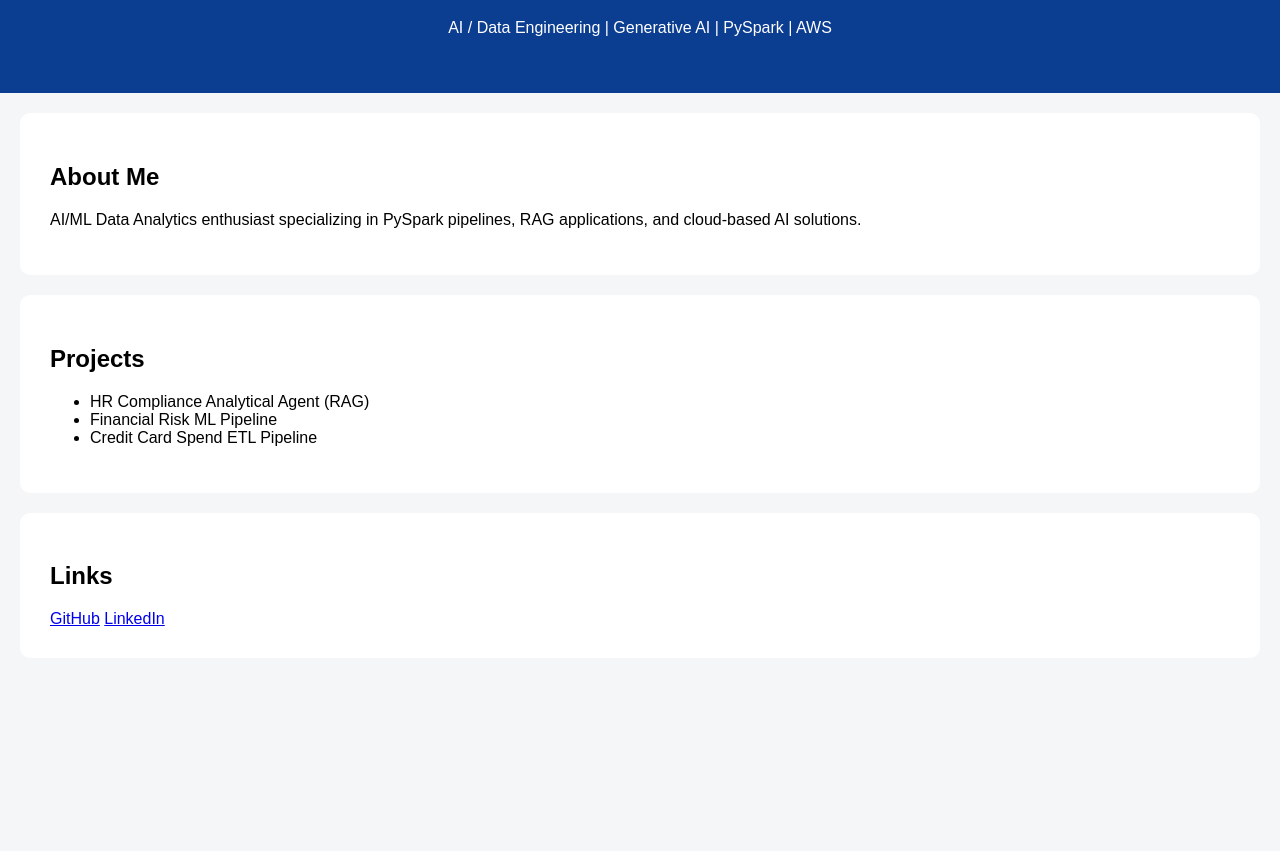
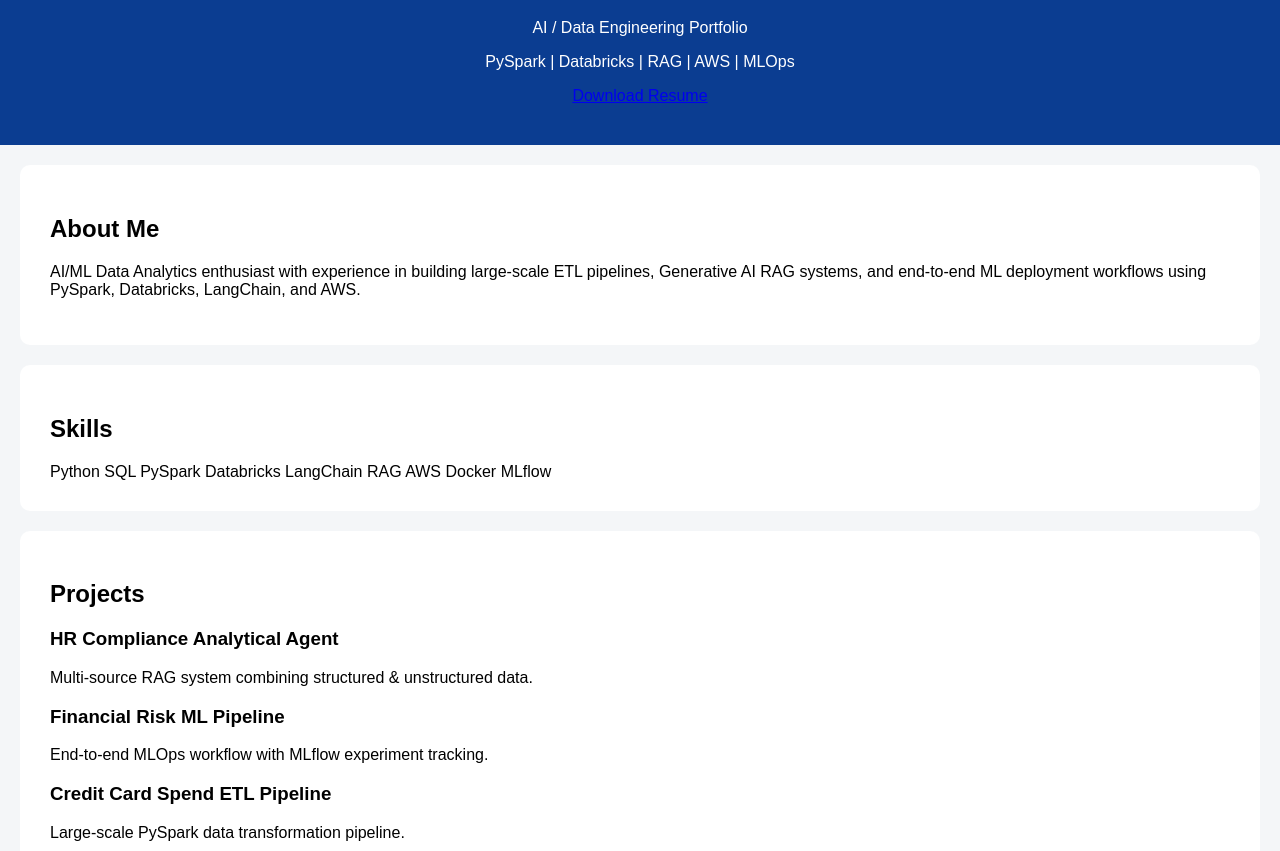
Before and after one commit to kavya6170/kavya6170.github.io, a plain HTML site: page index.html in a window 1280 px wide. Shown: the part 101-952 px from the top of the page. Before the commit the page ends 800 px from the top, so only its background shows below. Drawn offline with Linux system fonts and the light colour scheme.

Commit message:
Update index.html

```diff
--- a/index.html
+++ b/index.html
@@ -1,7 +1,7 @@
 <!DOCTYPE html>
 <html>
 <head>
-    <title>Kavya Chougule | Portfolio</title>
+    <title>Kavya Chougule | AI Data Engineer</title>
     <link rel="stylesheet" href="style.css">
 </head>
 
@@ -9,31 +9,68 @@
 
 <header>
     <h1>Kavya Chougule</h1>
-    <p>AI / Data Engineering | Generative AI | PySpark | AWS</p>
+    <p>AI / Data Engineering Portfolio</p>
+    <p>PySpark | Databricks | RAG | AWS | MLOps</p>
+    <a class="btn" href="Resume.pdf" download>Download Resume</a>
 </header>
 
 <section>
     <h2>About Me</h2>
     <p>
-        AI/ML Data Analytics enthusiast specializing in PySpark pipelines,
-        RAG applications, and cloud-based AI solutions.
+        AI/ML Data Analytics enthusiast with experience in building
+        large-scale ETL pipelines, Generative AI RAG systems, and
+        end-to-end ML deployment workflows using PySpark, Databricks,
+        LangChain, and AWS.
     </p>
 </section>
 
 <section>
-    <h2>Projects</h2>
-    <ul>
-        <li>HR Compliance Analytical Agent (RAG)</li>
-        <li>Financial Risk ML Pipeline</li>
-        <li>Credit Card Spend ETL Pipeline</li>
-    </ul>
+    <h2>Skills</h2>
+    <div class="skills">
+        <span>Python</span>
+        <span>SQL</span>
+        <span>PySpark</span>
+        <span>Databricks</span>
+        <span>LangChain</span>
+        <span>RAG</span>
+        <span>AWS</span>
+        <span>Docker</span>
+        <span>MLflow</span>
+    </div>
 </section>
 
 <section>
-    <h2>Links</h2>
-    <a href="https://github.com/kavya6170">GitHub</a>
-    <a href="https://www.linkedin.com/in/kavya-chougule-0aa09124a">LinkedIn</a>
+    <h2>Projects</h2>
+
+    <div class="card">
+        <h3>HR Compliance Analytical Agent</h3>
+        <p>Multi-source RAG system combining structured & unstructured data.</p>
+    </div>
+
+    <div class="card">
+        <h3>Financial Risk ML Pipeline</h3>
+        <p>End-to-end MLOps workflow with MLflow experiment tracking.</p>
+    </div>
+
+    <div class="card">
+        <h3>Credit Card Spend ETL Pipeline</h3>
+        <p>Large-scale PySpark data transformation pipeline.</p>
+    </div>
+
 </section>
+
+<section>
+    <h2>Contact</h2>
+    <p>Email: kavyachougule8@gmail.com</p>
+    <p>
+        <a href="https://github.com/kavya6170">GitHub</a> |
+        <a href="https://www.linkedin.com/in/kavya-chougule-0aa09124a">LinkedIn</a>
+    </p>
+</section>
+
+<footer>
+    <p>© 2026 Kavya Chougule</p>
+</footer>
 
 </body>
 </html>
```
